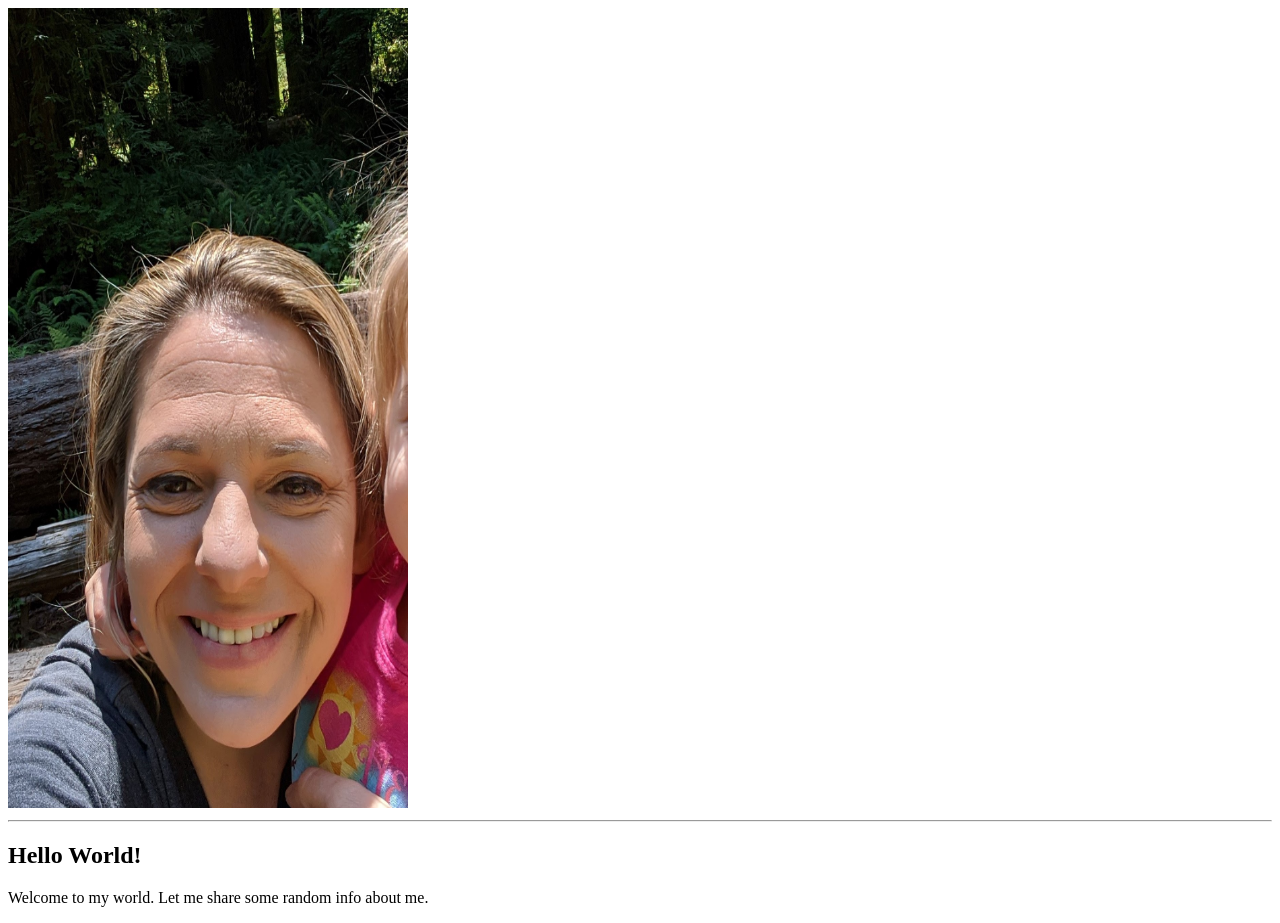
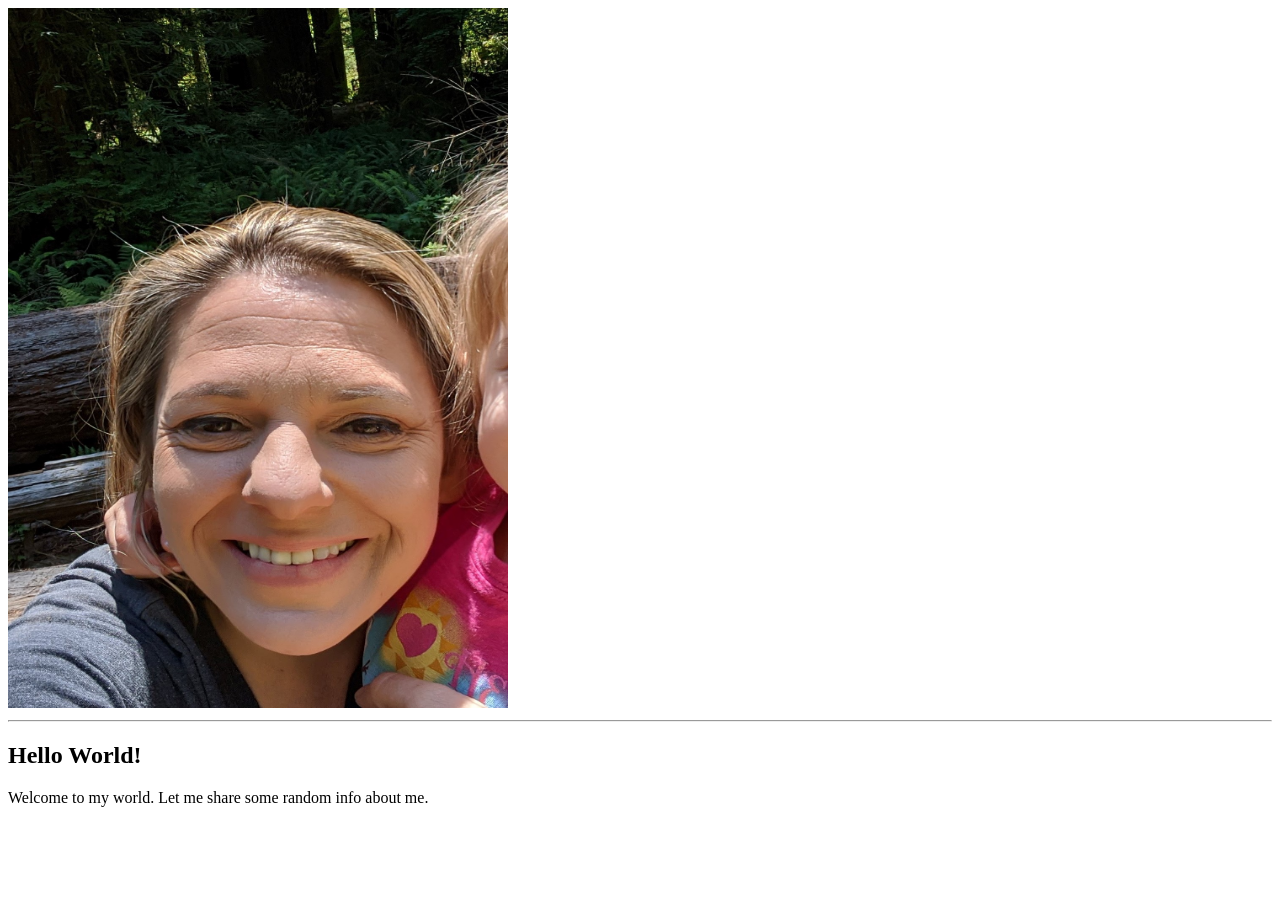
Before and after one commit to fisher1916/fisher1916.github.io, a plain HTML site: page index.html in a window 1280 px wide. After the commit the page ends 823 px from the top, so only its background shows below. Drawn offline with Linux system fonts and the light colour scheme.

Commit message:
image fix

```diff
--- a/index.html
+++ b/index.html
@@ -7,7 +7,7 @@
 
 <body>
 
-<img src="Images\Profile1.jpg" alt="Profile Picture" style="width:400px;height:800px;">
+<img src="Images\Profile1.jpg" alt="Profile Picture" style="width:500px;height:700px;">
 
 <section>
   <hr>
```
